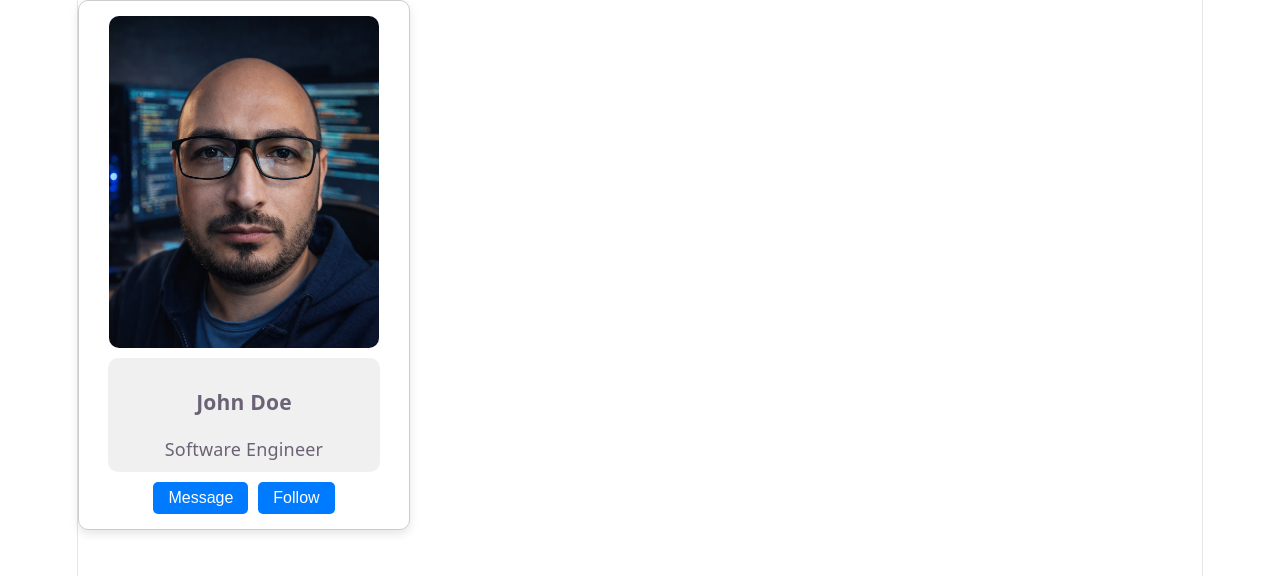
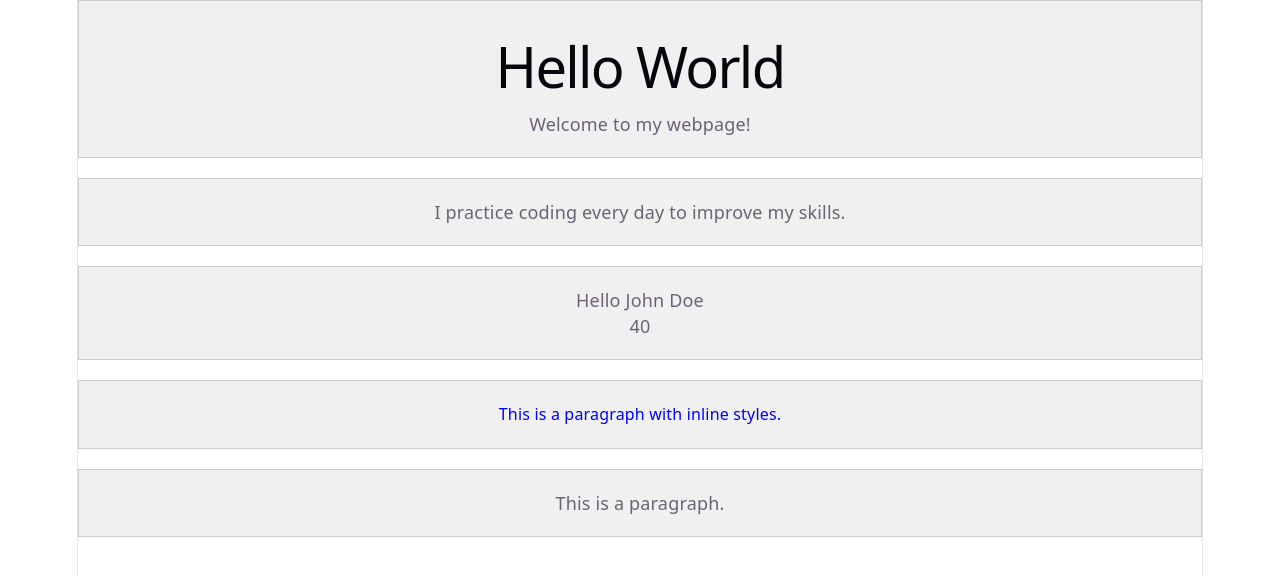
Before and after one commit to NargesHaidari/Daily-React-Practice, a React (Vite) app in the folder React-practice/: page / in a window 1280 px wide. Shown: the top 576 px of the page. Built offline with nearby package versions, Linux system fonts and the light colour scheme.

Commit message:
learned JSX rules

```diff
--- a/React-practice/src/App.css
+++ b/React-practice/src/App.css
@@ -1,58 +1,6 @@
-
-.card-container {
-  display: flex;
-  justify-content: center;
-  align-items: center;
-  width: 300px;
-  flex-direction: column;
-  border: 1px solid #ccc;
-  padding: 15px;
-  border-radius: 10px;
-  box-shadow: 0 4px 10px rgba(0,0,0,0.1);
+.rule{
+    background-color: #f0f0f0;
+    border: 1px solid #ccc;
+    margin-bottom: 20px;
+    padding: 20px;
 }
-
-.user-img{
-    width: 90%;
-    height: 70%;
-    border-radius: 10px;
-    object-fit: cover;
-    object-position: center;
-}
-
-.user-info{
-    display: flex;
-    flex-direction: column;
-    align-items: center;
-    justify-content: center;
-    margin-top: 10px;
-    background-color: #f0f0f0;
-    width: 84%;
-    padding: 10px;
-    border-radius: 10px;
-}
-
-.buttons{
-    display: flex;
-    gap: 10px;
-}
-
-
-.btn{
-    background-color: #007bff;
-    color: white;
-    border: none;
-    padding: 7px 15px;
-    border-radius: 5px;
-    cursor: pointer;
-    margin-top: 10px;
-    transition: opacity 0.3s ease, transform 0.1s ease;
-    font-size: 16px;
-}
-
-.btn:hover{
-    opacity: 0.8;
-}
-
-.btn:active{
-    transform: scale(0.95);
-}
--- a/React-practice/src/App.jsx
+++ b/React-practice/src/App.jsx
@@ -1,9 +1,44 @@
 import './App.css'
-import Card from './components/Card.jsx'
 
 function App() {
-  return(
-    <Card></Card>
+  let name = "John Doe";
+
+  return (
+    <>
+      {/* Single root element rule */}
+      <div className="rule">
+        <h1>Hello World</h1>
+        <p>Welcome to my webpage!</p>
+      </div>
+
+      {/* CSS Class Rule in JSX */}
+      <div className="rule">
+        <p className="my-class">
+          I practice coding every day to improve my skills.
+        </p>
+      </div>
+
+      {/* Using JavaScript Expressions in JSX */}
+      <div className="rule">
+        <p>Hello {name}</p>
+        <p>{20 + 20}</p>
+      </div>
+
+      {/* Using Inline Styles in JSX */}
+      <div className="rule">
+        <p style={{ color: 'blue', fontSize: '16px' }}>
+          This is a paragraph with inline styles.
+        </p>
+      </div>
+
+      {/* Comments in JSX */}
+      <div className="rule">
+        <p>
+          This is a paragraph.
+          {/* This is a comment in JSX */}
+        </p>
+      </div>
+    </>
   )
 }
 
--- a/React-practice/src/components/Card.jsx
+++ /dev/null
@@ -1,17 +0,0 @@
-import user from '../assets/user.png'
-
-export default function Card(){
-  return (
-    <div className="card-container">
-        <img className="user-img" src={user} alt="UserImage" />
-        <div className="user-info">
-            <h3>John Doe</h3>
-            <p>Software Engineer</p>
-        </div>
-        <div className="buttons">
-          <button className="btn">Message</button>
-          <button className="btn">Follow</button>
-        </div>
-    </div>
-  );
-}
```
Also changed, not shown: React-practice/src/assets/user.png (deleted), 1 other file (tests, documents, lock files or other folders).
